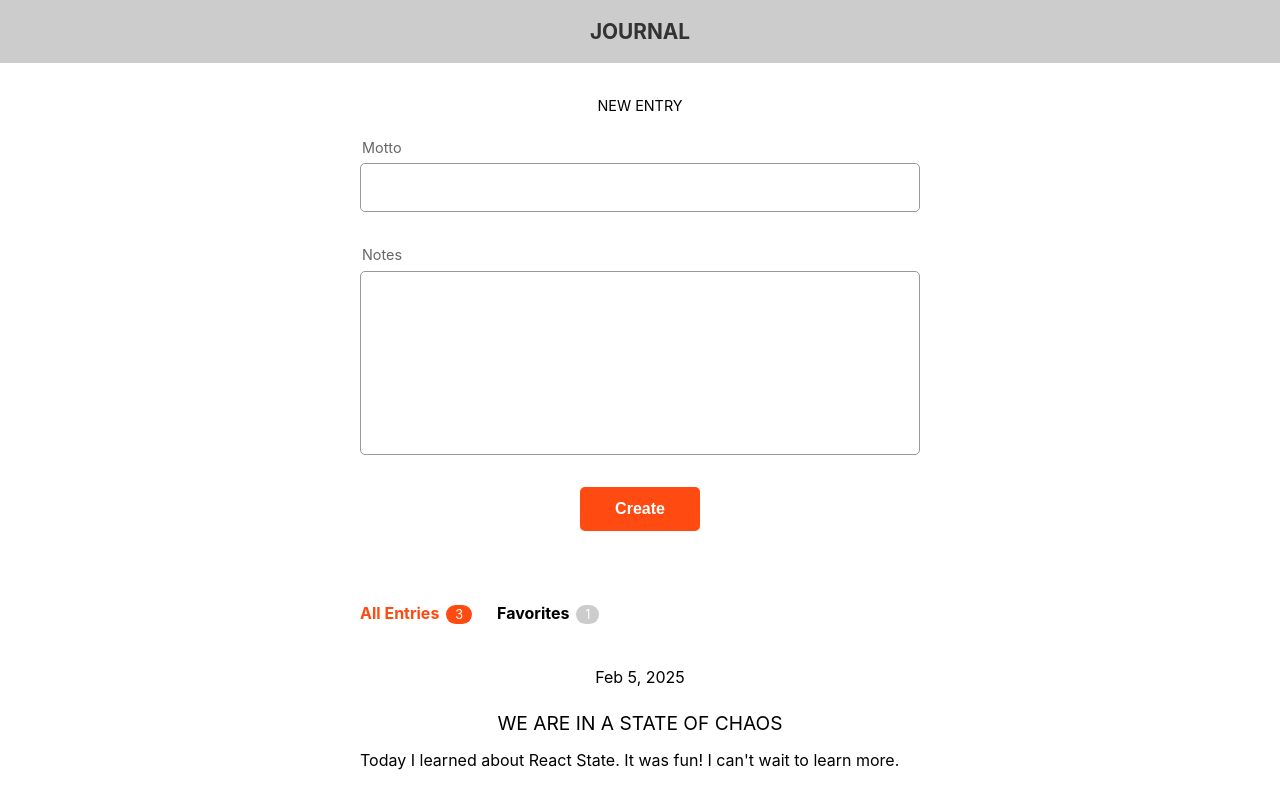
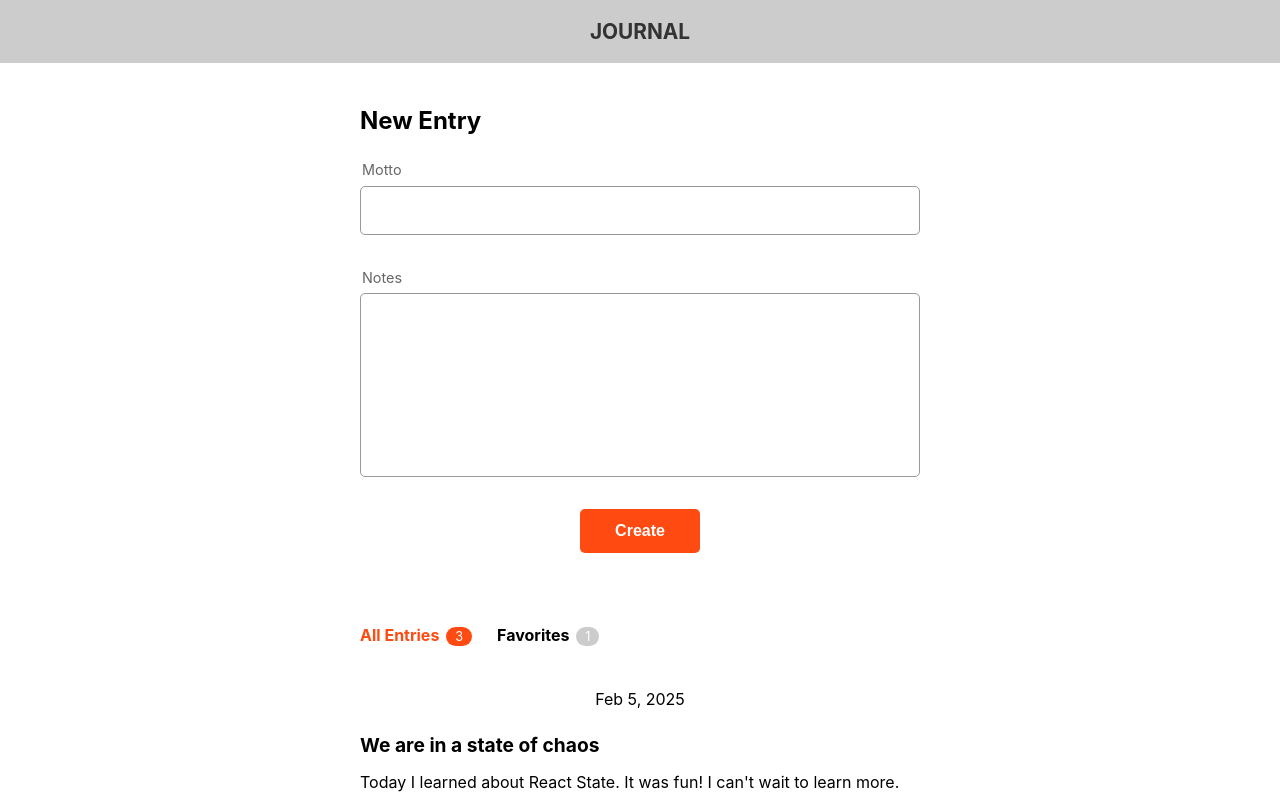
Before and after one commit to henriquepalazzo/journal-app-js, a React (Vite) app: page / in a window 1280 px wide. Shown: the top 800 px of the page. Built offline with nearby package versions, Linux system fonts and the light colour scheme.

Commit message:
Add minor style adjustment to the form heading.

```diff
--- a/src/Components/EntryForm/EntryForm.css
+++ b/src/Components/EntryForm/EntryForm.css
@@ -5,7 +5,7 @@
   display: flex;
   flex-direction: column;
 }
-h2 {
+.form h2 {
   text-align: center;
   text-transform: uppercase;
   font-size: 0.9rem;
```
